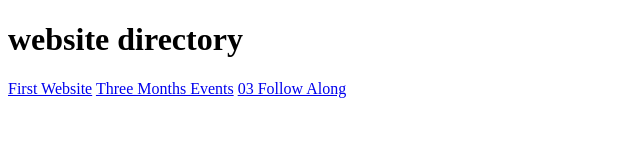
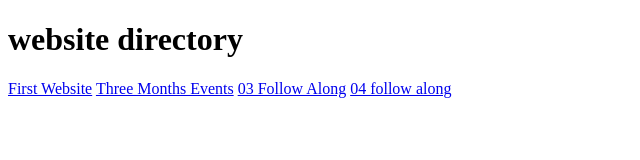
Before and after one commit to TitleFightFan27/WebDevCE, a plain HTML site: page index.html in a window 1280 px wide. Shown: the whole page, without its empty margins (0-640 px from the left). Drawn offline with Linux system fonts and the light colour scheme.

Commit message:
added 04 follow along

```diff
--- a/index.html
+++ b/index.html
@@ -13,5 +13,6 @@
     <a href="First Website Thing/index.html">First Website</a>
     <a href="ThreeMonthsEvents/index.html">Three Months Events</a>
     <a href="03 Follow Along/index.html">03 Follow Along</a>
+    <a href="04 Follow Along/">04 follow along</a>
 </body>
 </html>
```
